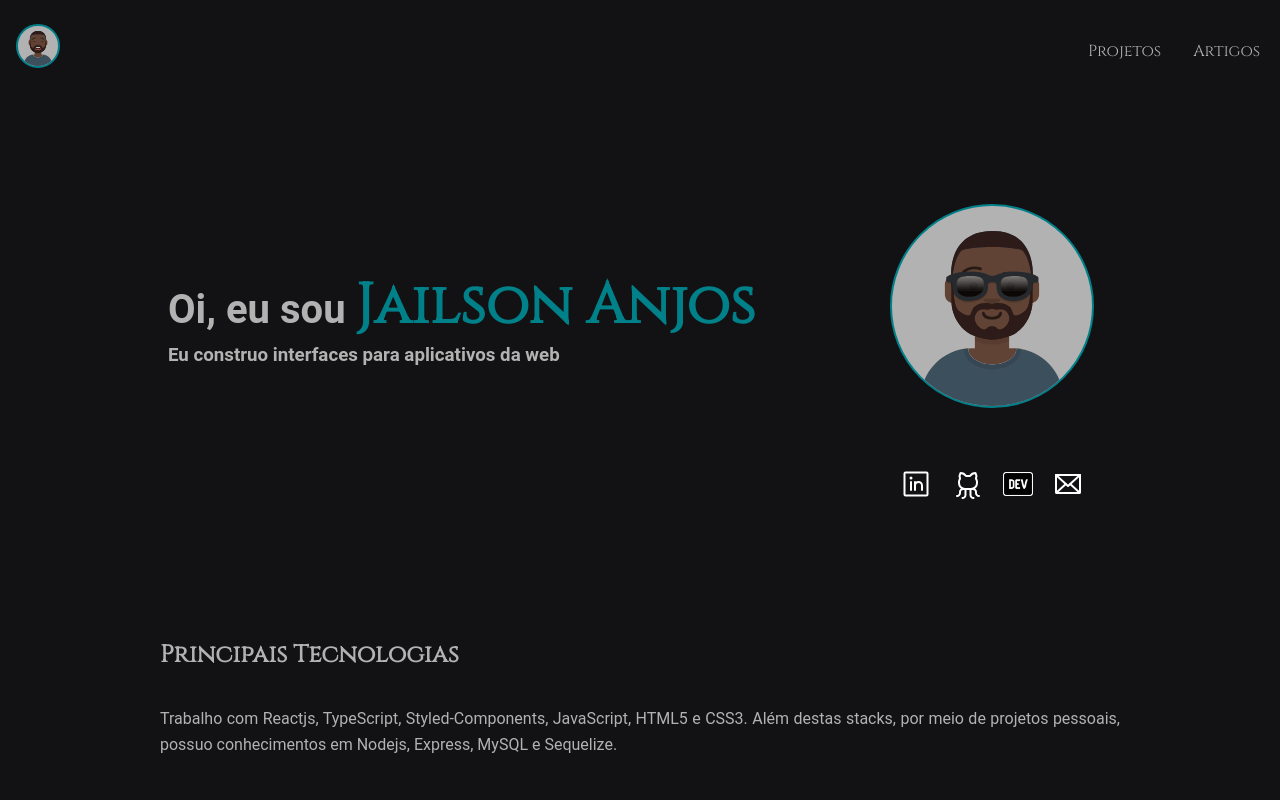
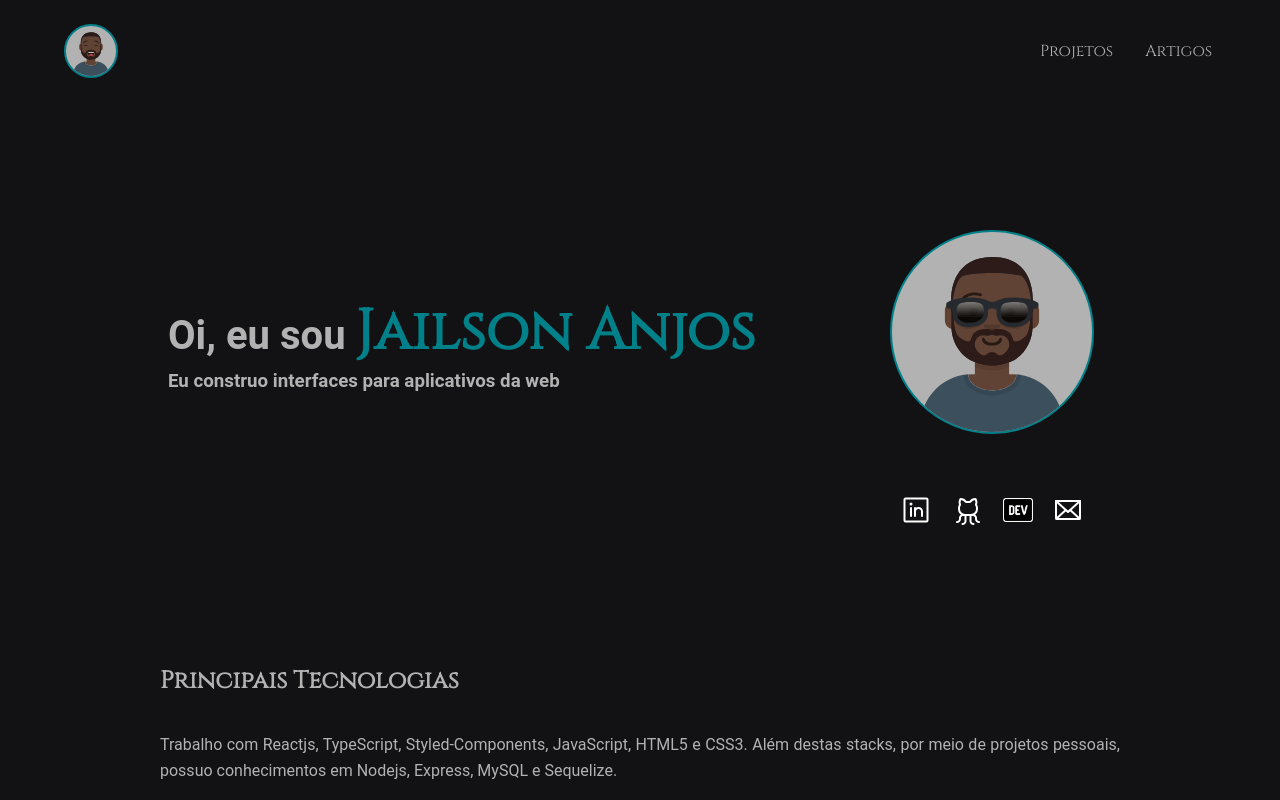
Before and after one commit to jairocket/jailsonanjos, a React (Vite) app: page / in a window 1280 px wide. Shown: the top 800 px of the page. Built offline with nearby package versions, Linux system fonts and the light colour scheme.

Commit message:
feat(header): Add margins

```diff
--- a/src/components/Avatar/styles.ts
+++ b/src/components/Avatar/styles.ts
@@ -28,8 +28,8 @@ export const AvatarContainerSmall = styled.div`
   background-color: ${(props) => props.theme['gray-300']};
 `
 export const AvatarSmall = styled.img`
-  height: 40px;
-  width: 40px;
+  height: 50px;
+  width: 50px;
 `
 export const AvatarLarge = styled.img`
   height: 200px;
--- a/src/components/Header/styles.ts
+++ b/src/components/Header/styles.ts
@@ -7,9 +7,14 @@ export const HeaderContainer = styled.header`
   align-items: flex-start;
   margin-top: 1.5rem;
   padding: 0 1rem;
-  margin-bottom: 4rem;
+  margin-bottom: 2rem;
   button {
     cursor: pointer;
     padding-top: 0.25rem;
   }
+
+  @media screen and (min-width: 768px) {
+    padding: 0 4rem;
+    margin-bottom: 5rem;
+  }
 `
```
